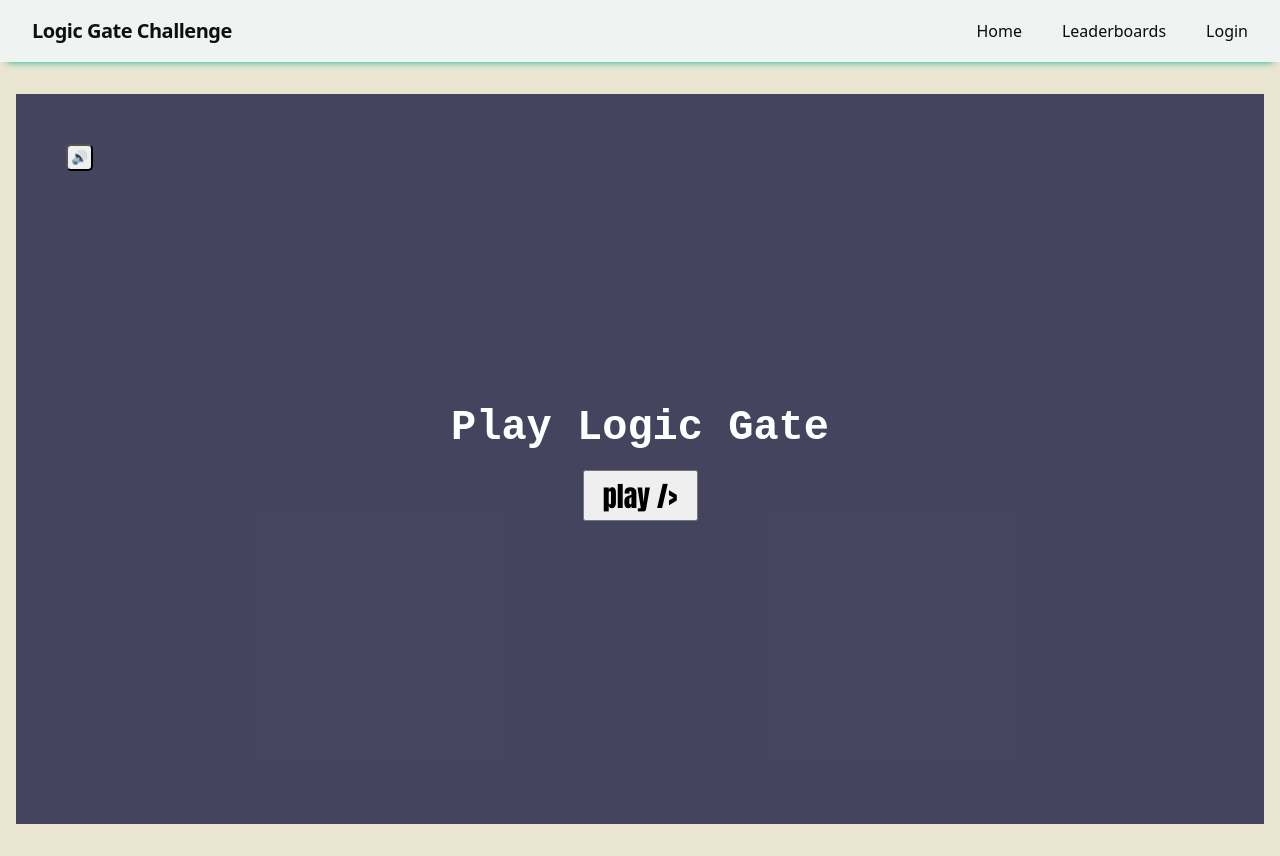
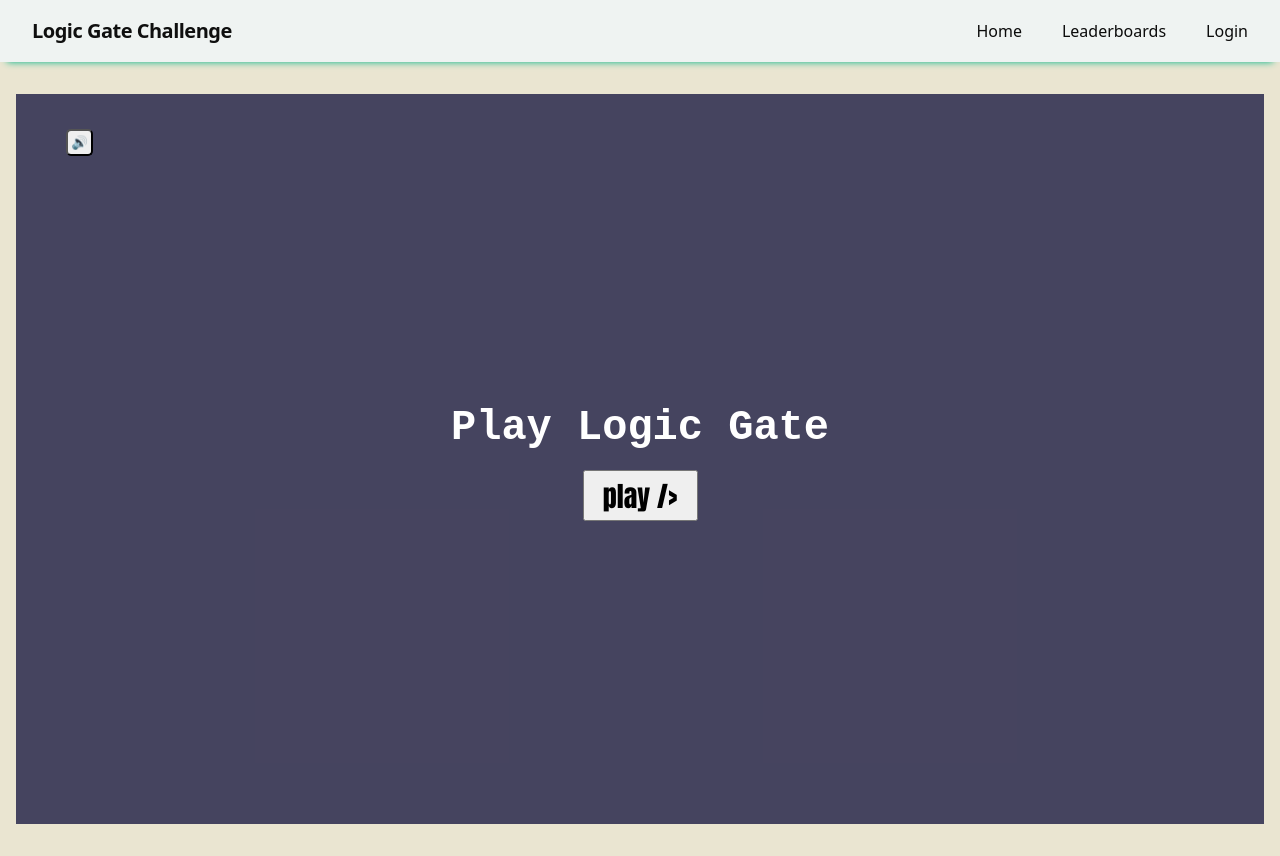
Before and after one commit to amcpc4k-maker/Logic-Gate-Simulator, a React (Vite) app: page / in a window 1280 px wide. Built offline with nearby package versions, Linux system fonts and the light colour scheme.

Commit message:
Update app.css

```diff
--- a/frontend/src/stylesheets/app.css
+++ b/frontend/src/stylesheets/app.css
@@ -759,7 +759,7 @@ tr:last-child td {
 
 .musicBtn {
   position: absolute;
-  top: 50px;
+  top: 35px;
   left: 50px;
   width: 27px;
   height: 27px;
```
